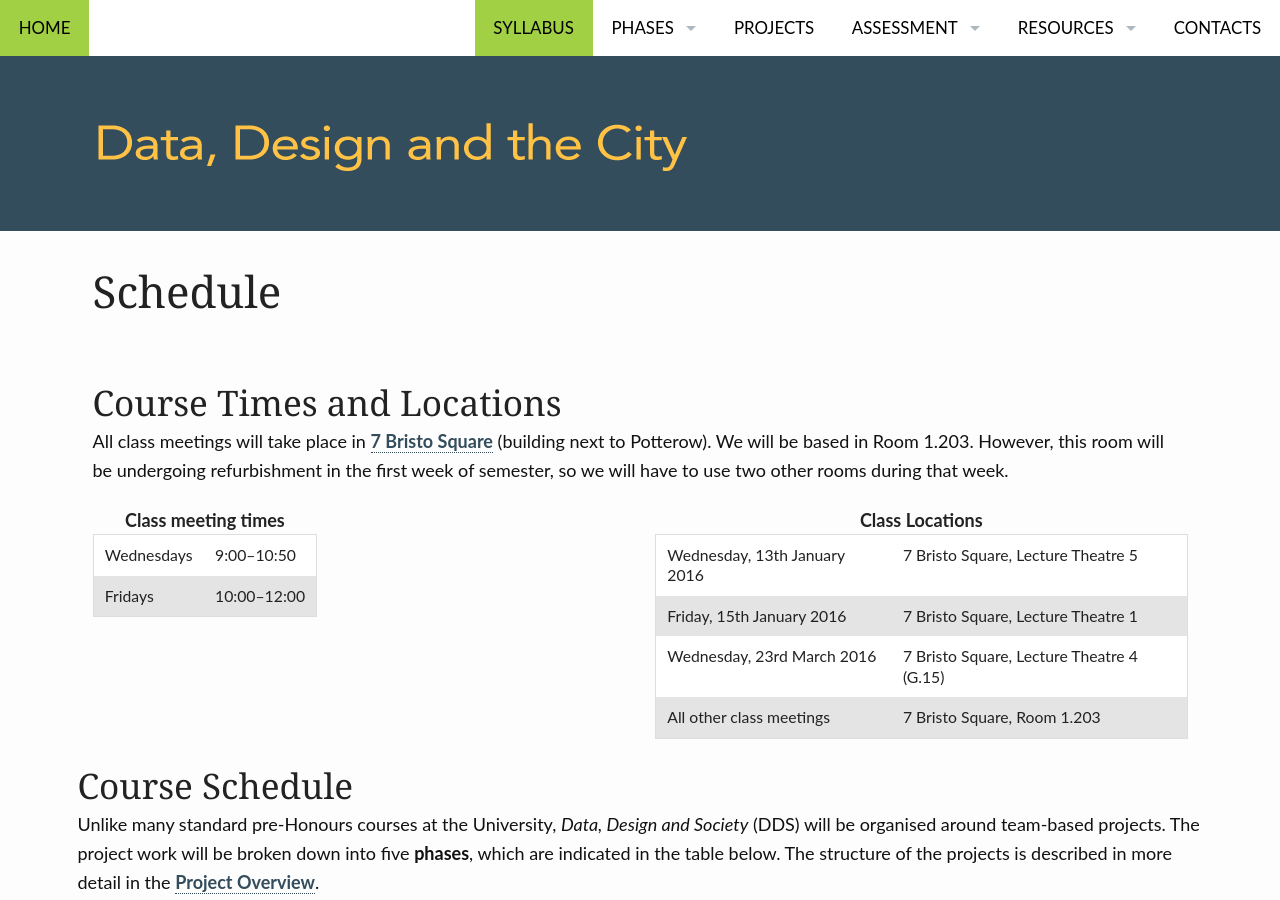
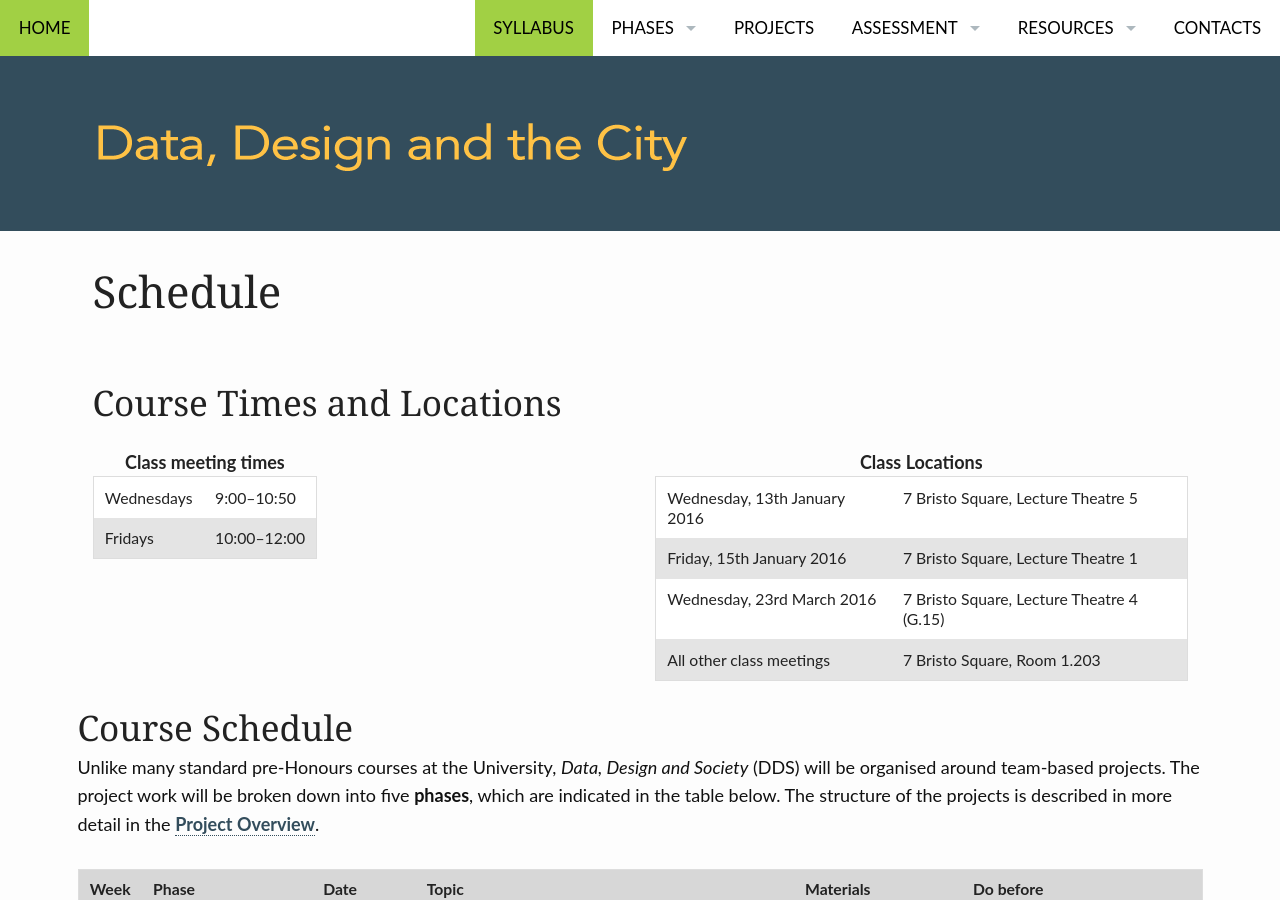
Before and after one commit to edinburghlivinglab/ddc, a Jekyll site: the page built from pages/syllabus.md, in a window 1280 px wide and 900 px high. Built offline with Jekyll 4.4.1, drawn with Linux system fonts in a browser that asks for light colours.

Commit message:
Update syllabus.md

```diff
--- a/pages/syllabus.md
+++ b/pages/syllabus.md
@@ -9,7 +9,7 @@ permalink: "/syllabus/"
 <div class="">
  <h2>Course Times and Locations</h2>
      <p>
-         All class meetings will take place in <a href="http://www.openstreetmap.org/?mlat=55.94572&mlon=-3.18783#map=18/55.94572/-3.18783&layers=N" target="_blank">7 Bristo Square</a> (building next to Potterow). We will be based in Room 1.203. However, this room will be undergoing refurbishment in the first week of semester, so we will have to use two other rooms during that week.
+
      </p>
  </div>
 
```
